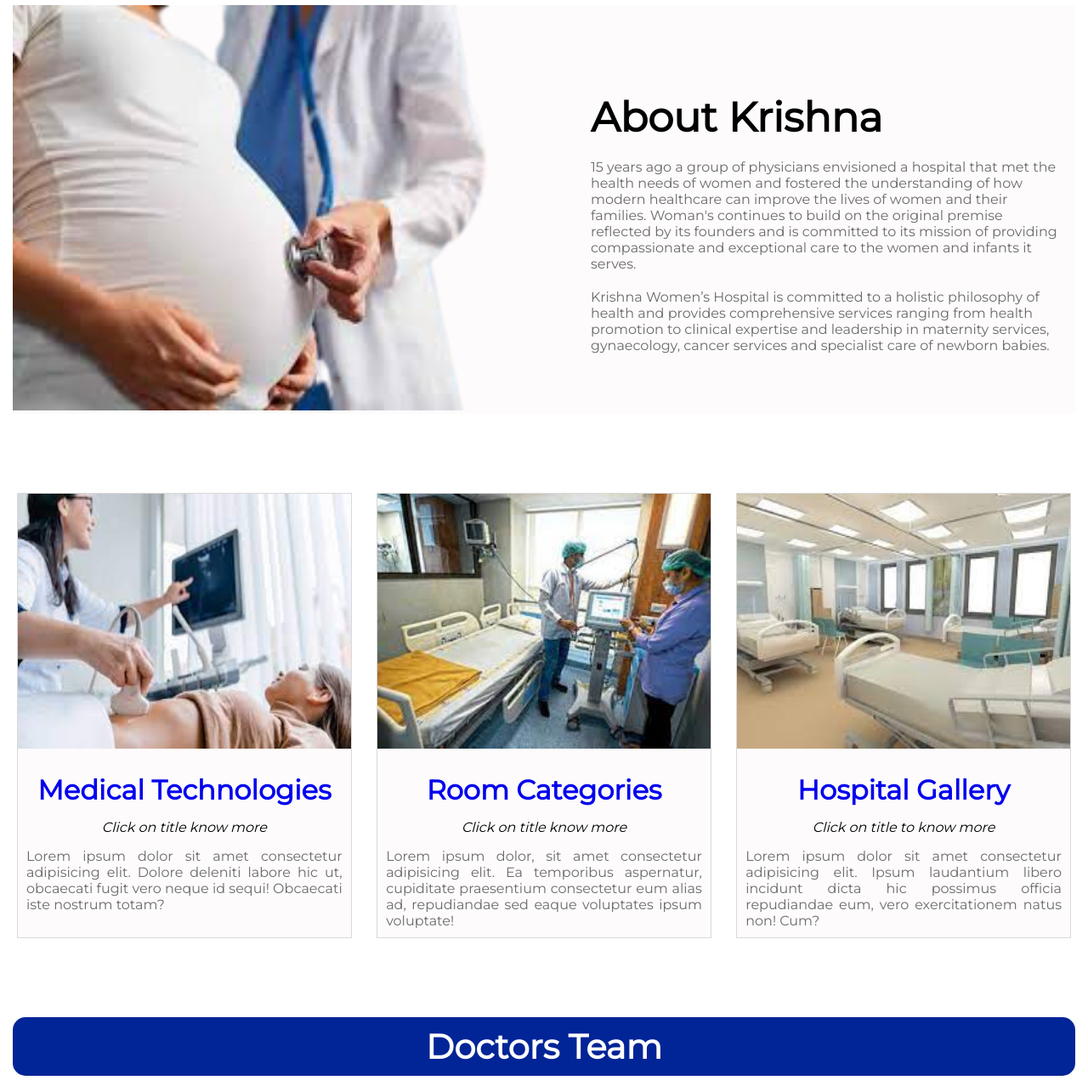
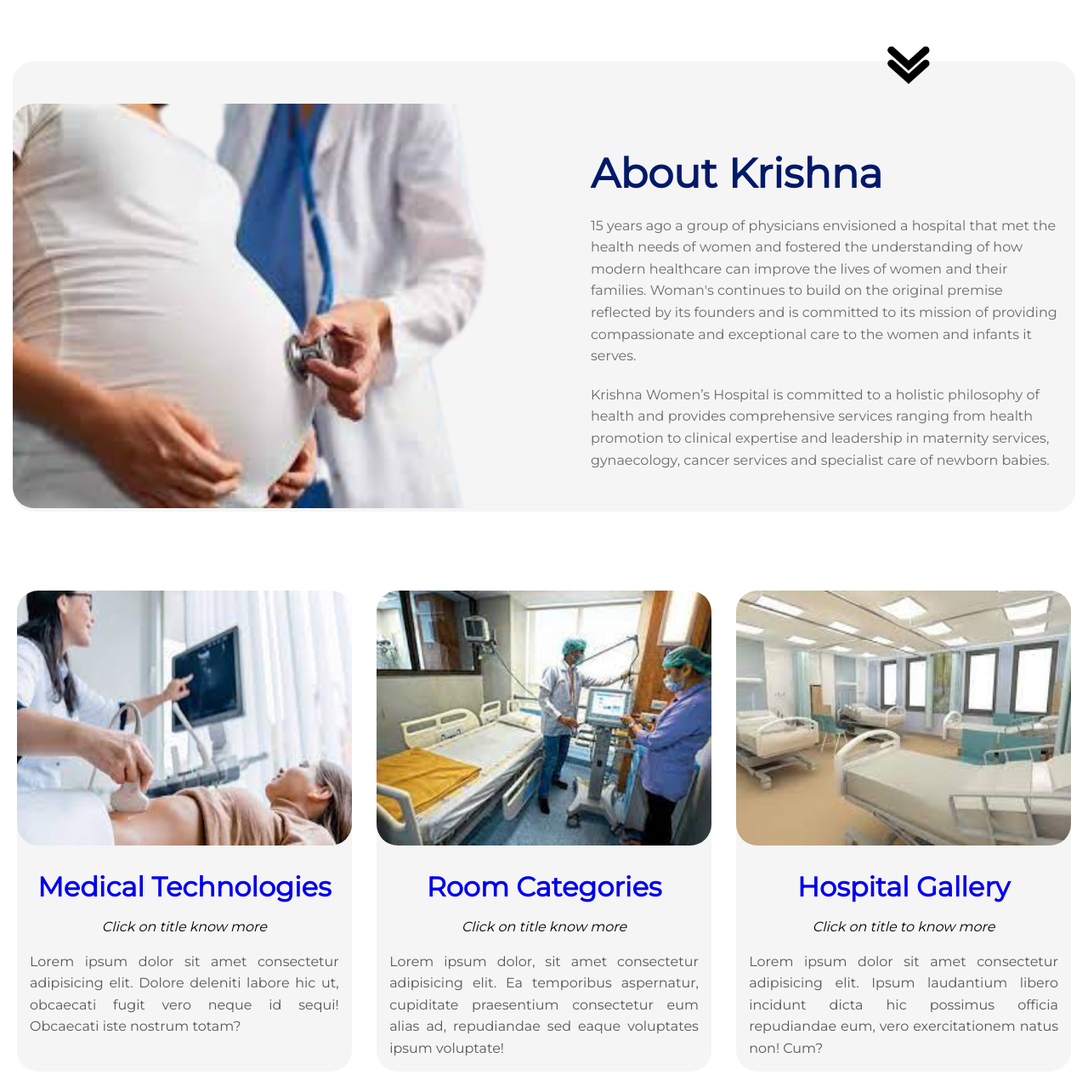
Before and after one commit to NerdyVisky/krishna_website, a plain HTML site: page krishnaMarkup.html in a window 1280 px wide. Shown: the part 817-2095 px from the top of the page at 85% size. Drawn offline with Linux system fonts and the light colour scheme.

Commit message:
added design elements, improved css and fixed alignment bugs in index page

```diff
--- a/krishnaMarkup.html
+++ b/krishnaMarkup.html
@@ -88,12 +88,14 @@
             </div>
         </div>
     </section>
-
+    <div class="scrolldown2">
+        <img src="images/scroll_down-removebg-preview.png" alt="scroll down">
+    </div>
     <section id="about">
         <div class="aboutSec">
             <div class="aboutLeft">
                 <div class="aboutTitle">
-                    <h1 class="lineSpacing" style="color: rgb(253, 251, 251);">(line spacing)</h1>
+                    <h1 class="lineSpacing">(line spacing)</h1>
                     <h1>About Krishna</h1>
                     <p>15 years ago a group of physicians envisioned a hospital that met the health needs of women and
                         fostered the understanding of how modern healthcare can improve the lives of women and their
--- a/krishnaStyles.css
+++ b/krishnaStyles.css
@@ -7,7 +7,7 @@ html{
     scroll-behavior: smooth;
 }
 .lineSpacing{
-    color: white;
+    visibility: hidden;
 }
 
 header {
@@ -167,7 +167,7 @@ header div.headInfo div.location a:hover{
     font-size: 1.2rem;
     font-family: 'Montserrat', sans-serif;
     text-decoration: none;
-    background-color: rgb(1, 36, 151);
+    background-color: forestgreen;
     padding: 10px 15px 10px 15px;
     border-radius: 5px;
     color: white;
@@ -177,7 +177,7 @@ header div.headInfo div.location a:hover{
 }
 
 .navBar ul li.button a:hover {
-    background-color: forestgreen;
+    background-color: rgb(1, 36, 151);
 }
 
 section {
@@ -190,7 +190,6 @@ section {
 div.homeSec {
     display: flex;
     padding-top: 20px;
-    background-color: rgb(253, 251, 251);
 }
 
 div.homeSec div.homeLeft {
@@ -203,12 +202,14 @@ div.homeSec div.homeLeft div.homeTitle h1 {
     margin: 5px 0px 20px 0px;
     font-size: 300%;
     font-family: 'Montserrat', sans-serif;
+    color: rgb(1, 25, 104);
 }
 
 div.homeSec div.homeLeft div.homeTitle p {
     margin: 5px 0px 20px 0px;
     font-family: 'Montserrat', sans-serif;
     color: rgb(107, 107, 107);
+    line-height: 1.6;
 }
 
 div.homeSec div.homeLeft div.homeDoctor {
@@ -239,18 +240,28 @@ div.homeSec div.homeLeft div.homeDoctor div.homeDocDes p {
 
 div.homeSec div.homeRight {
     flex: 1;
-    margin-right: 50px;
 }
 
 div.homeSec div.homeRight img {
     width: 650px;
 }
+.scrolldown2{
+    margin-left: 80%;
+    margin-bottom: -75px;
+    width: 7%;
+    height: 100px;
+}
 
+.scrolldown2 img{
+    width: 100%;
+    height: 90px;
+}
 
 div.aboutSec {
     display: flex;
     flex-direction: row-reverse;
-    background-color: rgb(253, 251, 251);
+    background-color: rgb(245, 245, 245);
+    border-radius: 25px;
 }
 
 div.aboutSec div.aboutLeft {
@@ -263,12 +274,14 @@ div.aboutSec div.aboutLeft div.aboutTitle h1 {
     margin: 5px 0px 20px 0px;
     font-size: 300%;
     font-family: 'Montserrat', sans-serif;
+    color: rgb(1, 25, 104);
 }
 
 div.aboutSec div.aboutLeft div.aboutTitle p {
     margin: 5px 0px 20px 0px;
     font-family: 'Montserrat', sans-serif;
     color: rgb(107, 107, 107);
+    line-height: 1.6;
 }
 
 div.aboutSec div.aboutLeft div.aboutDoctor {
@@ -299,27 +312,32 @@ div.aboutSec div.aboutLeft div.aboutDoctor div.aboutDocDes p {
 
 div.aboutSec div.aboutRight {
     margin-right: 10px;
+    margin-top: 50px;
+    border-radius: 25px;
 }
 
 div.aboutSec div.aboutRight img {
     width: 650px;
+    border-radius: 25px;
 }
 
 div.servicesBlock{
     display: flex;
     justify-content: space-between;
+    border-radius: 25px;
 }
 div.servicesBlock div.section{
     width: 31.5%;
-    background-color: rgb(253, 251, 251);
-    border: 1px solid rgb(218, 216, 216);
+    background-color: rgb(245, 245, 245);
     margin: 10px 5px 10px 5px;
     display: flex;
     flex-direction: column;
+    border-radius: 25px;
 }
 div.serviceImg img{
     width: 100%;
     height: 300px;
+    border-radius: 25px;
 }
 div.techDes, div.roomDes, div.galleryDes{
     margin: 5px;
@@ -345,8 +363,10 @@ div.techDes .clickhere, div.roomDes .clickhere, div.galleryDes .clickhere{
 }
 
 div.techDes p, div.roomDes p, div.galleryDes p{
+    margin: 5px;
     text-align: justify;
-    color: rgb(107, 107, 107);
+    color: rgb(88, 88, 88);
+    line-height: 1.6;
 }
 div.teamDocsTitle{
     background-color: rgb(1, 36, 151);
@@ -482,6 +502,9 @@ div.staffBlock div.staff div.staffDes p{
 }
 div.staffBlock div.staff div.staffDes h1{
     font-size: 250%;
+}
+div.staffBlock div.staff div.staffDes p{
+    line-height: 1.6;
 }
 
 div.appointBlock{
@@ -640,6 +663,15 @@ input[type=text], input[type=tel], input[type=date], select {
     .homeRight{
         display: none;
     }
+    .scrolldown2{
+        height: 80px;
+        width: 20%;
+        margin-left: 70%;
+        margin-bottom: -55px;
+    }
+    .scrolldown2 img{
+        height: 75px;
+    }
     div.aboutSec div.aboutRight img{
         display: none;
     }
```
